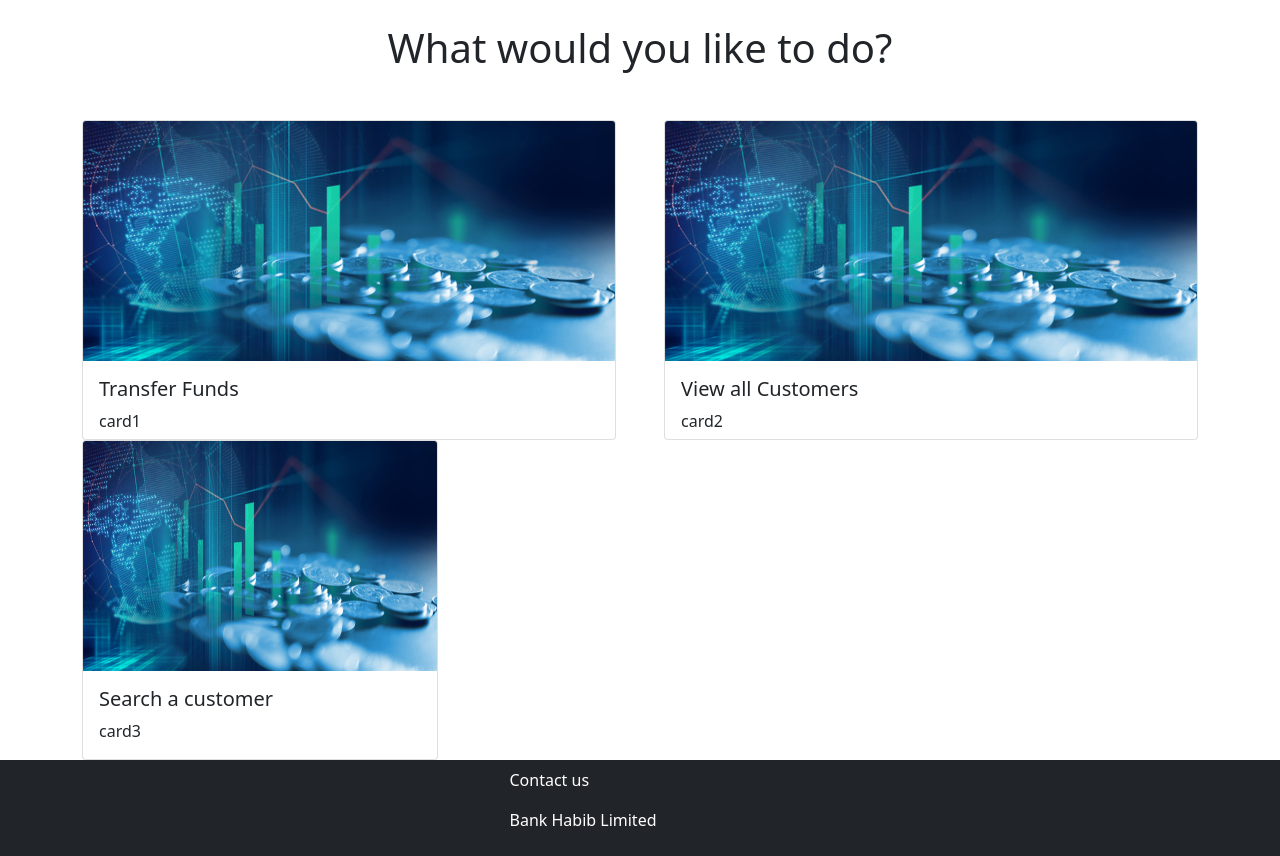
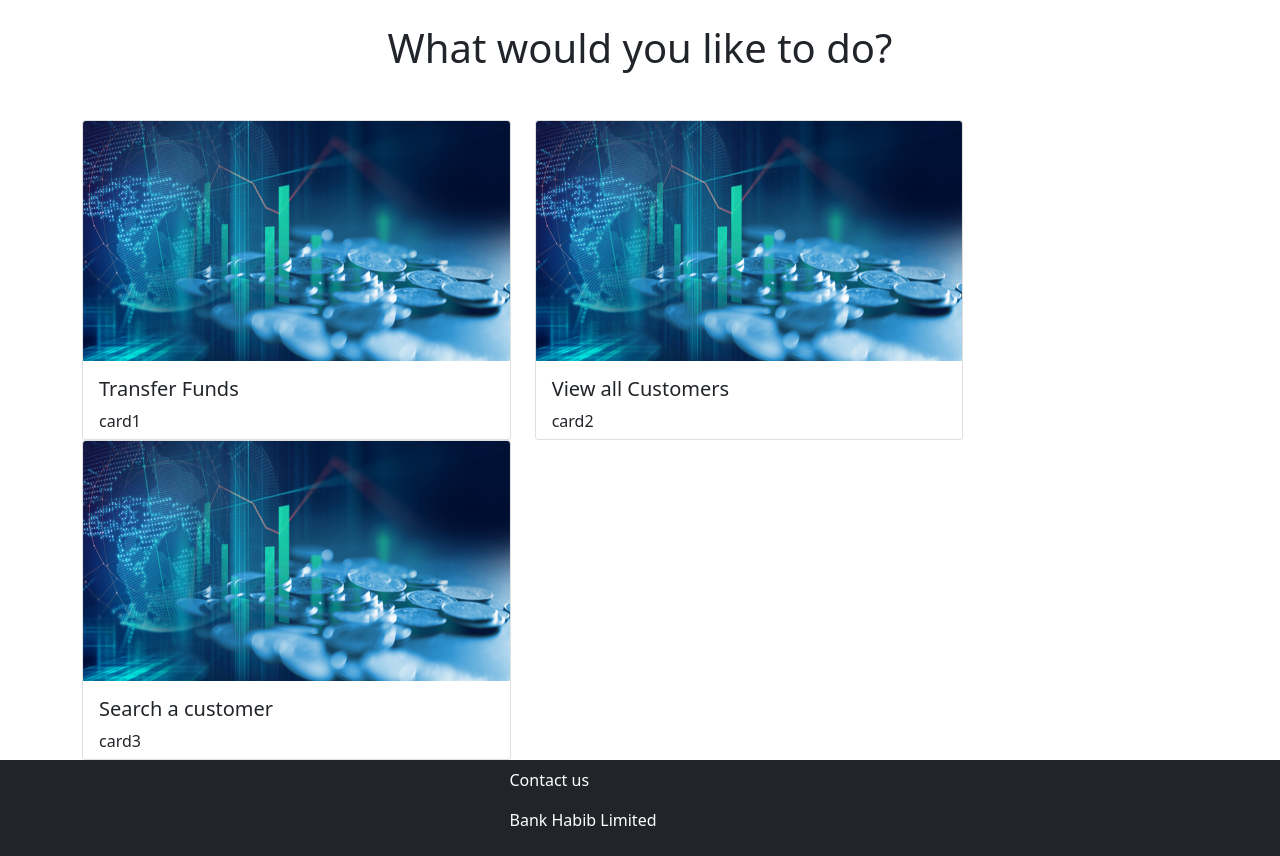
Before and after one commit to hamna4503/Banking-System-React-Version, a React (Create React App) app: page / in a window 1280 px wide. Shown: the part 960-1816 px from the top of the page. Built offline with nearby package versions, Linux system fonts and the light colour scheme.

Commit message:
Changed the columns to auto.

```diff
--- a/src/components/home.js
+++ b/src/components/home.js
@@ -10,20 +10,18 @@ function Home() {
         <div className="my-5">
           <h1 className="mx-auto text-center">What would you like to do?</h1>
         </div>
-        <div className="row gx-5 gy-10">
-          <div className="col-6">
+        <div className="row row-cols-auto">
+          <div className="col-auto">
           <Card text="card1" src={check} title="Transfer Funds"/>
           </div>
-          <div className="col-6">
+          <div className="col-auto">
           <Card text="card2" src={check} title="View all Customers"/>
           </div>
-        </div>
 
-        <div className="row ">
-          <div className="col-4 ">
+          <div className="col-auto">
           <Card text="card3" src={check} title="Search a customer"/>
           </div>
-      </div>
+        </div>
       </div>
     </>
   );
```
